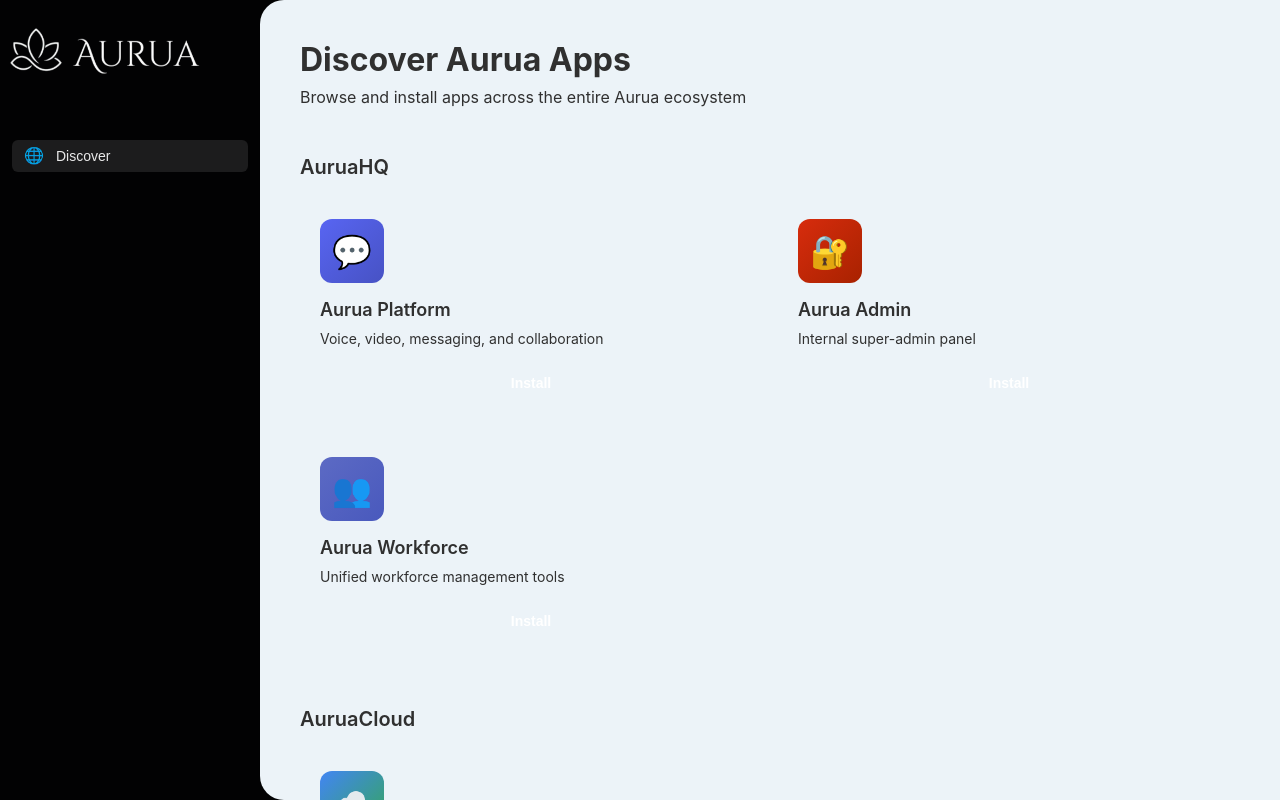
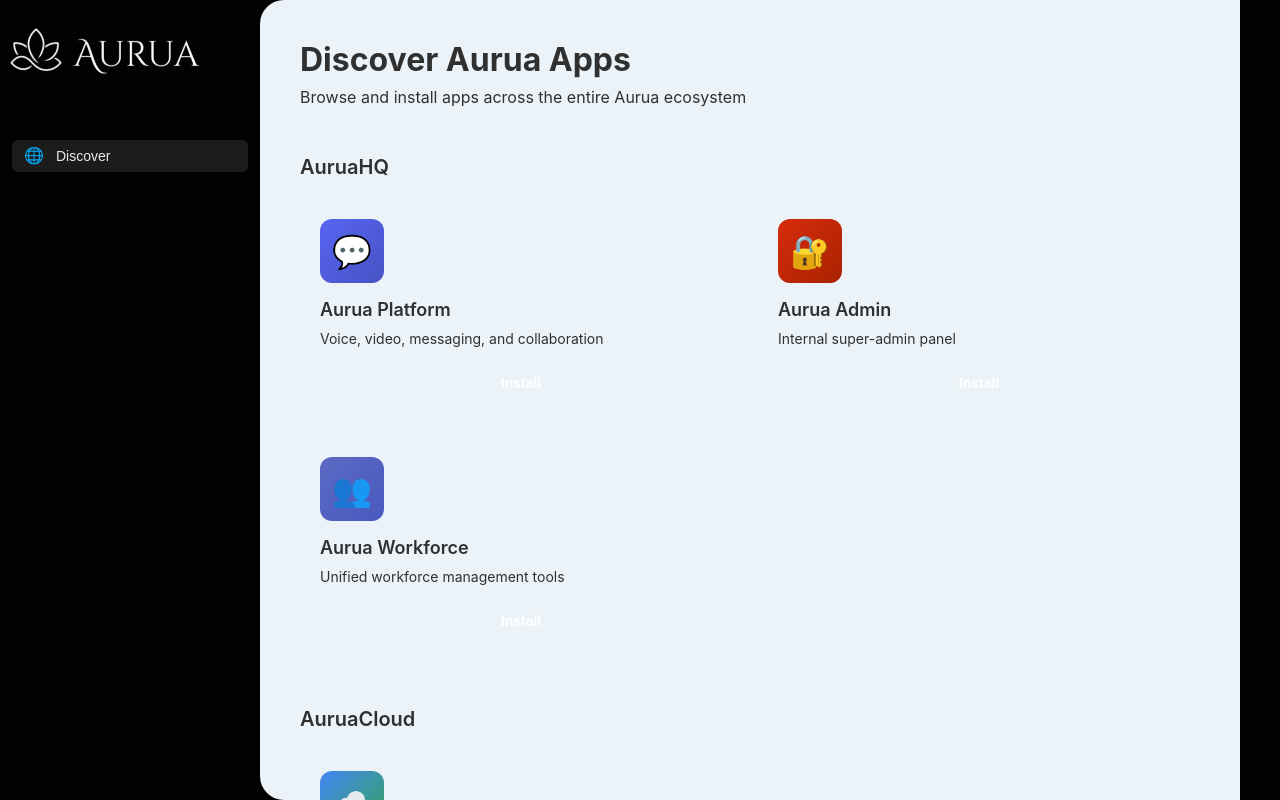
Before and after one commit to AuruaHQ/aurua-dock, a React (Vite) app: page / in a window 1280 px wide. Built offline with nearby package versions, Linux system fonts and the light colour scheme.

Commit message:
Add smooth scrolling and reduce main area width from right side

```diff
--- a/src/App.css
+++ b/src/App.css
@@ -30,6 +30,8 @@ body {
   background: #ecf3f8;
   border-radius: 24px 0 0 24px;
   position: relative;
+  scroll-behavior: smooth;
+  margin-right: 40px;
 }
 
 /* Hide scrollbar */
```
